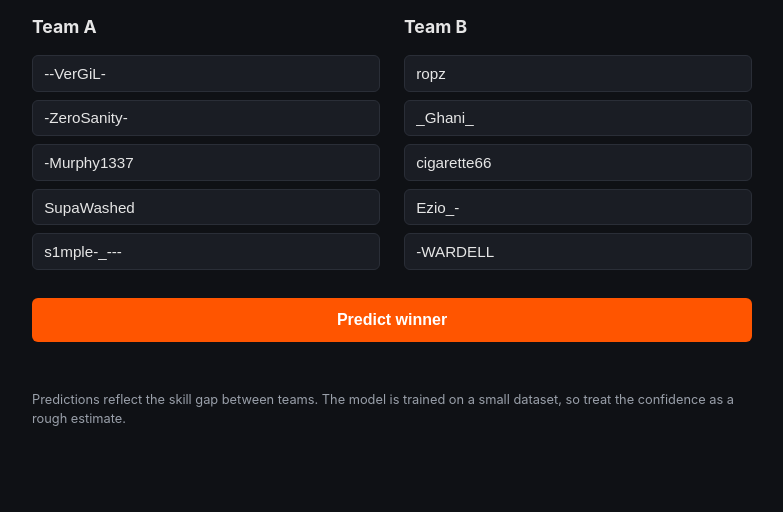
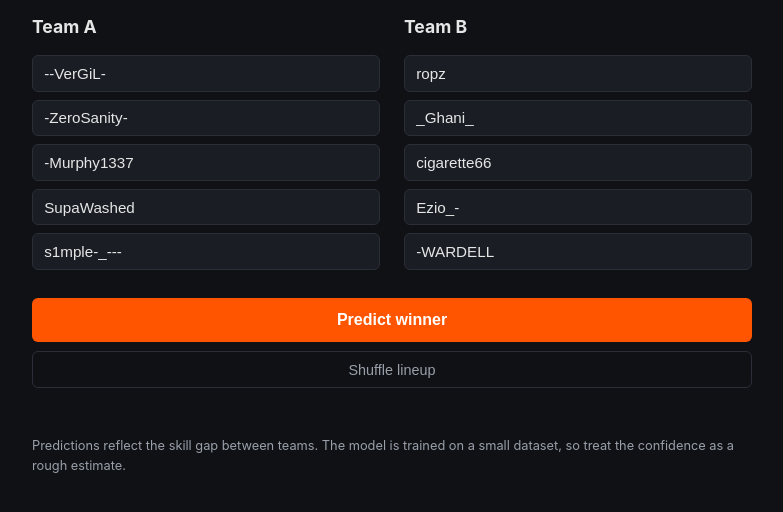
Before and after one commit to icylapras/cs2-match-predictor, a Django app: page / in a window 1280 px wide. Shown: the part 146-658 px from the top of the page, without its empty margins (248-1031 px from the left). Run offline with Django 5.2, Linux system fonts and the light colour scheme; data that the repository does not hold is empty.

Commit message:
Add Shuffle lineup button to re-randomize teams without reload

```diff
--- a/predictor/templates/predictor/index.html
+++ b/predictor/templates/predictor/index.html
@@ -21,9 +21,11 @@
         <span class="spinner" aria-hidden="true"></span>
         <span class="btn-label">Predict winner</span>
     </button>
+    <button type="button" class="shuffle-btn" id="shuffle-btn">Shuffle lineup</button>
     <p class="loading-note" hidden>Fetching 10 players from FACEIT — the first
         prediction can take a few seconds.</p>
 </form>
+{{ demo_nicknames|json_script:"demo-nicknames" }}
 
 {% if error %}
     <div class="error"><strong>Couldn't predict:</strong><pre>{{ error }}</pre></div>
@@ -92,6 +94,29 @@
         });
     });
 
+    // "Shuffle lineup" — re-randomize the 10 fields from the demo pool,
+    // no page reload. Same field ids as the recent-prediction fill above.
+    var poolEl = document.getElementById("demo-nicknames");
+    var shuffleBtn = document.getElementById("shuffle-btn");
+    if (poolEl && shuffleBtn) {
+        var pool = JSON.parse(poolEl.textContent);
+        shuffleBtn.addEventListener("click", function () {
+            var picks = pool.slice();
+            for (var i = picks.length - 1; i > 0; i--) {  // Fisher-Yates
+                var j = Math.floor(Math.random() * (i + 1));
+                var tmp = picks[i]; picks[i] = picks[j]; picks[j] = tmp;
+            }
+            var slot = 0;
+            ["a", "b"].forEach(function (side) {
+                for (var n = 1; n <= 5; n++) {
+                    var input = document.getElementById("id_" + side + n);
+                    if (input && picks[slot] !== undefined) { input.value = picks[slot]; }
+                    slot++;
+                }
+            });
+        });
+    }
+
     // Show a spinner while the prediction request is in flight. The submit
     // event only fires once the browser's required-field validation passes,
     // so the spinner never appears on an incomplete form.
--- a/predictor/views.py
+++ b/predictor/views.py
@@ -3,7 +3,7 @@ from django.shortcuts import render
 from src.faceit_api import FaceitError
 from src.features import FEATURE_KEYS
 
-from .forms import MatchForm, random_lineup_initial
+from .forms import DEMO_NICKNAMES, MatchForm, random_lineup_initial
 from .models import PredictionLog
 from .services import run_prediction
 
@@ -45,7 +45,10 @@ def _result_context(team_a, team_b, prediction):
 
 
 def index(request):
-    context = {"recent": PredictionLog.objects.all()[:5]}
+    context = {
+        "recent": PredictionLog.objects.all()[:5],
+        "demo_nicknames": DEMO_NICKNAMES,  # pool for the client-side shuffle button
+    }
 
     if request.method == "POST":
         form = MatchForm(request.POST)
--- a/static/predictor/style.css
+++ b/static/predictor/style.css
@@ -71,6 +71,20 @@ button:hover { filter: brightness(1.1); }
 @keyframes spin { to { transform: rotate(360deg); } }
 .loading-note { color: var(--muted); font-size: 0.85rem; margin-top: 0.6rem; text-align: center; }
 
+.shuffle-btn {
+    margin-top: 0.6rem;
+    width: 100%;
+    padding: 0.6rem;
+    background: transparent;
+    color: var(--muted);
+    border: 1px solid var(--line);
+    border-radius: 6px;
+    font-size: 0.9rem;
+    font-weight: 500;
+    cursor: pointer;
+}
+.shuffle-btn:hover { filter: none; border-color: var(--accent); color: var(--text); }
+
 .error {
     margin-top: 1.5rem;
     padding: 1rem;
```
